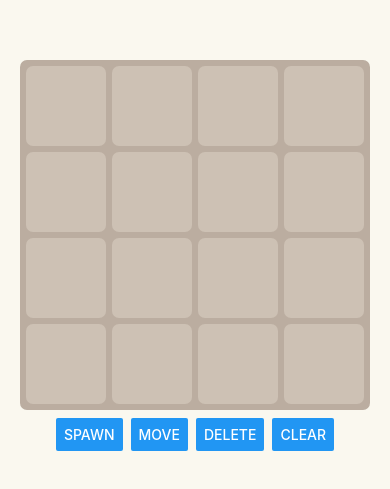
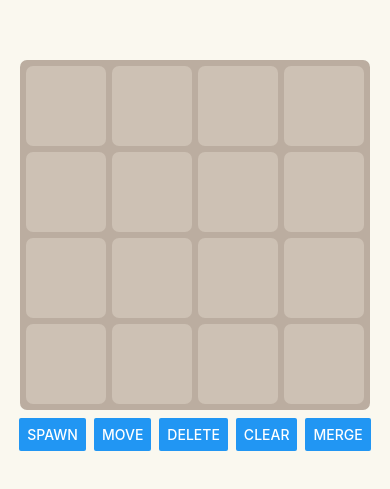
Before and after one commit to AgeReapor/1024-plus-plus, a React Native app: screen / in a window 390 px wide. Shown: the part 167-656 px from the top of the page. Built offline with nearby package versions, Linux system fonts and the light colour scheme.

Commit message:
it moves

```diff
--- a/App.js
+++ b/App.js
@@ -73,6 +73,17 @@ export default function App() {
 						mngr.clearBoard();
 					}}
 				></Button>
+				<Button
+					title="Merge"
+					onPress={() => {
+						if (tileNodes.length > 1) {
+							mngr.mergeTiles(
+								tileNodes[0].posIdx,
+								tileNodes[1].posIdx
+							);
+						}
+					}}
+				></Button>
 			</Animated.View>
 		</Animated.View>
 	);
--- a/models/GameManager.js
+++ b/models/GameManager.js
@@ -117,24 +117,26 @@ export class GameManager {
 		tileNodeFrom.move(to);
 	}
 
-	// mergeTile(from, to) {
-	// 	let tileNodeFrom = this.getTileNode(from);
-	// 	let tileNodeTo = this.getTileNode(to);
+	mergeTiles(from, to) {
+		console.log("Call to merge tiles: " + from + " to " + to);
 
-	// 	if (tileNodeFrom === null || tileNodeTo === null)
-	// 		throw new Error("Missing tiles to merge: ", from, to);
-	// 	if (tileNodeFrom.val !== tileNodeTo.val)
-	// 		throw new Error(
-	// 			"Tried merging tiles with different values: ",
-	// 			from,
-	// 			"=" + tileNodeFrom.val,
-	// 			"; ",
-	// 			to + "=" + tileNodeTo.val
-	// 		);
-	// 	tileNodeFrom.move(to);
-	// 	tileNodeFrom.doubleVal();
-	// 	this.deleteTile(to);
-	// }
+		// let tileNodeFrom = this.getTileNode(from);
+		// let tileNodeTo = this.getTileNode(to);
+
+		// if (tileNodeFrom === null || tileNodeTo === null)
+		// 	throw new Error("Missing tiles to merge: ", from, to);
+		// if (tileNodeFrom.val !== tileNodeTo.val)
+		// 	throw new Error(
+		// 		"Tried merging tiles with different values: ",
+		// 		from,
+		// 		"=" + tileNodeFrom.val,
+		// 		"; ",
+		// 		to + "=" + tileNodeTo.val
+		// 	);
+		// tileNodeFrom.move(to);
+		// tileNodeFrom.doubleVal();
+		// this.deleteTile(to);
+	}
 
 	clearBoard() {
 		for (let tileNode of this.#tileNodes) {
```
